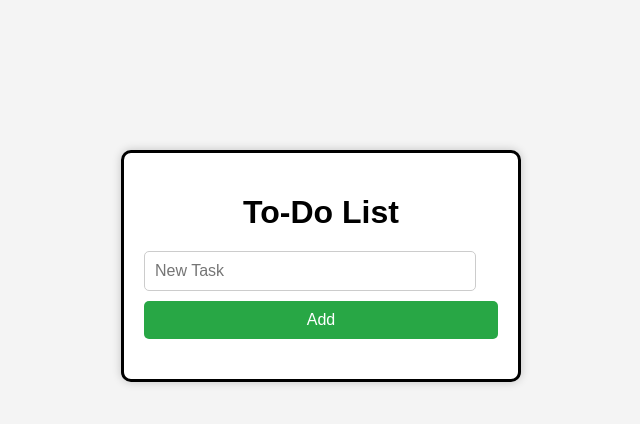
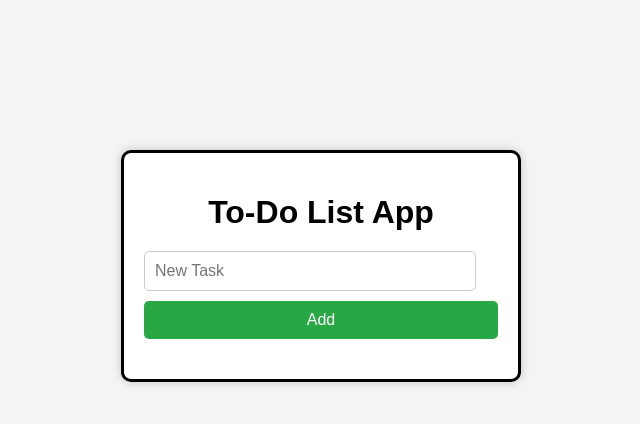
Before and after one commit to NirikshaShivalkar/flask-projectt, a Flask app: page / in a window 1280 px wide. Shown: the part 134-558 px from the top of the page, without its empty margins (319-959 px from the left). Run offline with Flask 3, Linux system fonts and the light colour scheme.

Commit message:
Added new feature or made changes

```diff
--- a/templates/index.html
+++ b/templates/index.html
@@ -10,7 +10,7 @@
 
 <body>
     <div class="container">
-        <h1>To-Do List</h1>
+        <h1>To-Do List App</h1>
 
         <!-- Task Input Form -->
         <form action="{{ url_for('add_task') }}" method="post">
```
